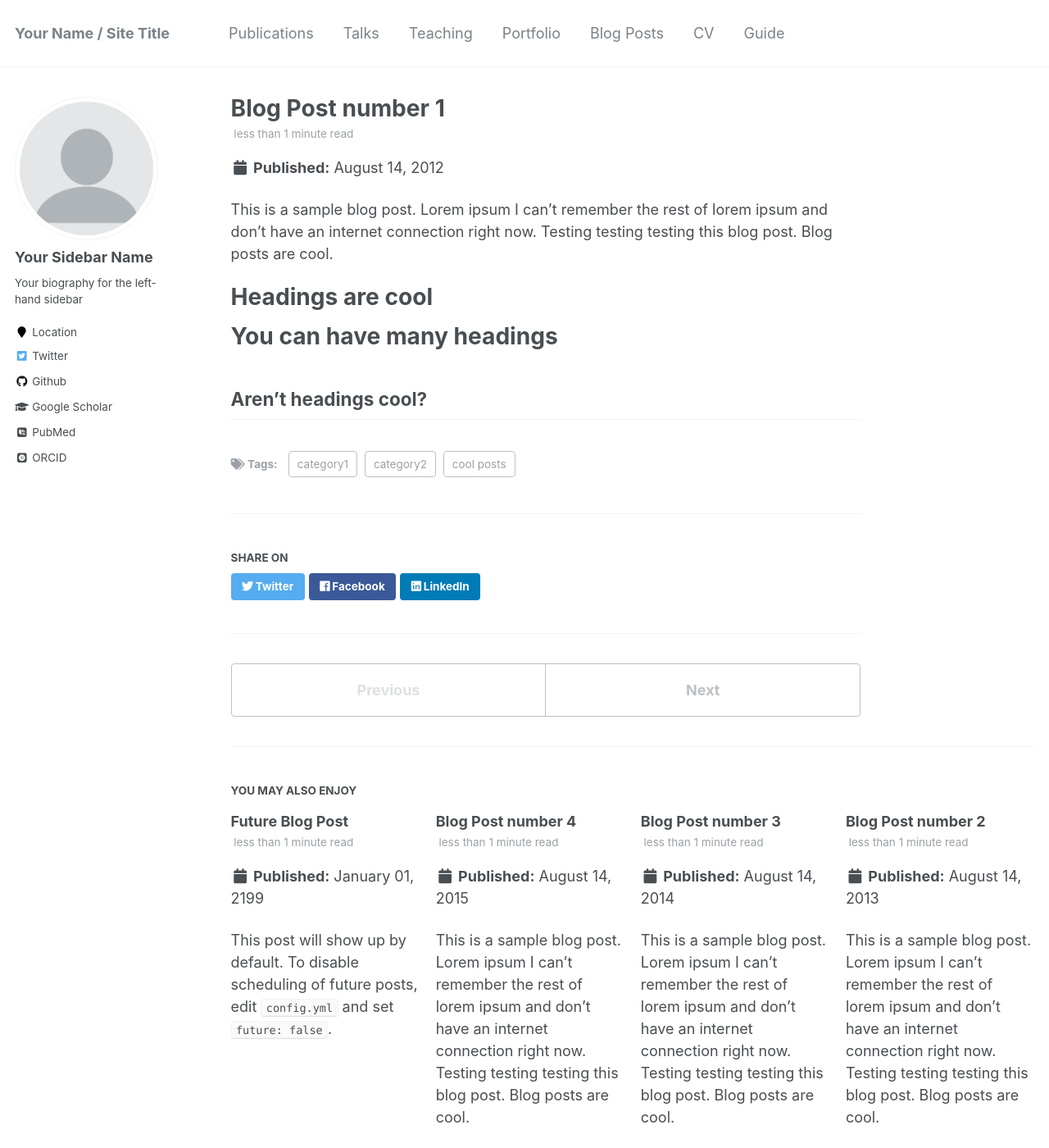
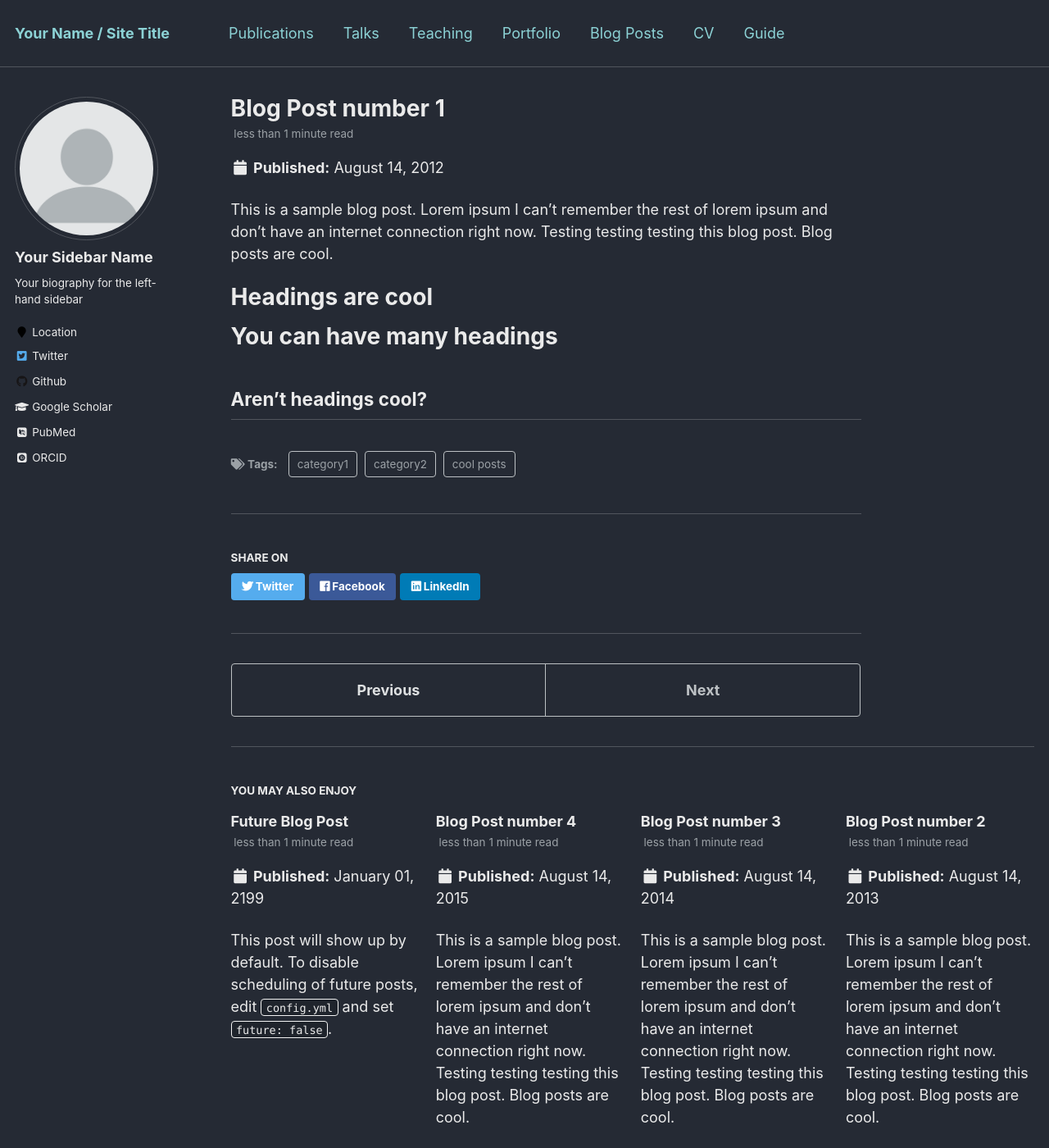
Before and after one commit to ppp-one/ppp-one.github.io, a Jekyll site: the page built from _posts/2012-08-14-blog-post-1.md, in a window 1280 px wide and 1400 px high. Shown: the whole window at 82% size. Built offline with Jekyll 4.4.1, drawn with Linux system fonts in a browser that asks for light colours; some web fonts are replaced.

Commit message:
Update _variables.scss

```diff
--- a/_sass/_variables.scss
+++ b/_sass/_variables.scss
@@ -1,3 +1,158 @@
+// /* ==========================================================================
+//    Variables
+//    ========================================================================== */
+
+// /*
+//    Typography
+//    ========================================================================== */
+
+// $doc-font-size              : 16;
+
+// /* paragraph indention */
+// $paragraph-indent           : false; // true, false (default)
+// $indent-var                 : 1.3em;
+
+// /* system typefaces */
+// $serif                      : Georgia, Times, serif;
+// $sans-serif                 : -apple-system, ".SFNSText-Regular", "San Francisco", "Roboto", "Segoe UI", "Helvetica Neue", "Lucida Grande", Arial, sans-serif;
+// $monospace                  : Monaco, Consolas, "Lucida Console", monospace;
+
+// /* sans serif typefaces */
+// $sans-serif-narrow          : $sans-serif;
+// $helvetica                  : Helvetica, "Helvetica Neue", Arial, sans-serif;
+
+// /* serif typefaces */
+// $georgia                    : Georgia, serif;
+// $times                      : Times, serif;
+// $bodoni                     : "Bodoni MT", serif;
+// $calisto                    : "Calisto MT", serif;
+// $garamond                   : Garamond, serif;
+
+// $global-font-family         : $sans-serif;
+// $header-font-family         : $sans-serif;
+// $caption-font-family        : $serif;
+
+// /* type scale */
+// $type-size-1                : 2.441em;  // ~39.056px
+// $type-size-2                : 1.953em;  // ~31.248px
+// $type-size-3                : 1.563em;  // ~25.008px
+// $type-size-4                : 1.25em;   // ~20px
+// $type-size-5                : 1em;      // ~16px
+// $type-size-6                : 0.75em;   // ~12px
+// $type-size-7                : 0.6875em; // ~11px
+// $type-size-8                : 0.625em;  // ~10px
+
+
+// /*
+//    Colors
+//    ========================================================================== */
+
+// $gray                       : #7a8288;
+// $dark-gray                  : mix(#000, $gray, 40%);
+// $darker-gray                : mix(#000, $gray, 60%);
+// $light-gray                 : mix(#fff, $gray, 50%);
+// $lighter-gray               : mix(#fff, $gray, 90%);
+
+// $body-color                 : #fff;
+// $background-color           : #fff;
+// $code-background-color      : #fafafa;
+// $code-background-color-dark : $light-gray;
+// $text-color                 : $dark-gray;
+// $border-color               : $lighter-gray;
+
+// $primary-color              : #7a8288;
+// $success-color              : #62c462;
+// $warning-color              : #f89406;
+// $danger-color               : #ee5f5b;
+// $info-color                 : #52adc8;
+
+// /* brands */
+// $behance-color              : #1769FF;
+// $dribbble-color             : #ea4c89;
+// $facebook-color             : #3b5998;
+// $flickr-color               : #ff0084;
+// $foursquare-color           : #0072b1;
+// $github-color               : #171516;
+// $google-plus-color          : #dd4b39;
+// $instagram-color            : #517fa4;
+// $lastfm-color               : #d51007;
+// $linkedin-color             : #007bb6;
+// $pinterest-color            : #cb2027;
+// $rss-color                  : #fa9b39;
+// $soundcloud-color           : #ff3300;
+// $stackoverflow-color        : #fe7a15;
+// $tumblr-color               : #32506d;
+// $twitter-color              : #55acee;
+// $vimeo-color                : #1ab7ea;
+// $vine-color                 : #00bf8f;
+// $youtube-color              : #bb0000;
+// $xing-color                 : #006567;
+
+
+// /* links */
+// $link-color                 : $info-color;
+// $link-color-hover           : mix(#000, $link-color, 25%);
+// $link-color-visited         : mix(#fff, $link-color, 25%);
+// $masthead-link-color        : $primary-color;
+// $masthead-link-color-hover  : mix(#000, $primary-color, 25%);
+
+
+// /*
+//    Breakpoints
+//    ========================================================================== */
+
+// @include breakpoint-set("to ems", true);
+// /*
+// $small                      : 400px;
+// $medium                     : 500px;
+// $medium-wide                : 550px;
+// $large                      : 1200px;
+// $x-large                    : 1800px;
+// */
+
+// $small                      : 600px !default;
+// $medium                     : 768px !default;
+// $medium-wide                : 900px !default;
+// $large                      : 925px !default;
+// $x-large                    : 1280px !default;
+
+// /*
+//    Grid
+//    ========================================================================== */
+
+// $right-sidebar-width-narrow : 0px;
+// $right-sidebar-width        : 0px;
+// $right-sidebar-width-wide   : 0px;
+
+// $susy: (
+//   columns: 12,
+//   column-width: 120px,
+//   gutters: 1/4,
+//   math: fluid,
+//   output: float,
+//   gutter-position: after,
+//   container: $large,
+//   global-box-sizing: border-box,
+//   // debug: (
+//   //   image: show,
+//   //   color: blue,
+//   //   output: overlay,
+//   //   toggle: top right,
+//   // ),
+// );
+
+
+// /*
+//    Other
+//    ========================================================================== */
+
+// $border-radius              : 4px;
+// $box-shadow                 : 0 1px 1px rgba(0, 0, 0, 0.125);
+// $navicon-width              : 28px;
+// $navicon-height             : 4px;
+// $global-transition          : all 0.2s ease-in-out;
+
+
 /* ==========================================================================
    Variables
    ========================================================================== */
@@ -53,14 +208,14 @@ $darker-gray                : mix(#000, $gray, 60%);
    $light-gray                 : mix(#fff, $gray, 50%);
    $lighter-gray               : mix(#fff, $gray, 90%);
 
-$body-color                 : #fff;
-$background-color           : #fff;
-$code-background-color      : #fafafa;
-$code-background-color-dark : $light-gray;
-$text-color                 : $dark-gray;
-$border-color               : $lighter-gray;
+   $body-color                 : #252a34;
+   $background-color           : #252a34;
+   $code-background-color      : mix(#000, $background-color, 15%);
+   $code-background-color-dark : mix(#000, $background-color, 20%);
+   $text-color                 : #eaeaea;
+   $border-color               : mix(#fff, $background-color, 20%);
 
-$primary-color              : #7a8288;
+   $primary-color              : #8cd2d5;
    $success-color              : #62c462;
    $warning-color              : #f89406;
    $danger-color               : #ee5f5b;
@@ -90,11 +245,12 @@ $xing-color                 : #006567;
 
 
    /* links */
-$link-color                 : $info-color;
-$link-color-hover           : mix(#000, $link-color, 25%);
-$link-color-visited         : mix(#fff, $link-color, 25%);
-$masthead-link-color        : $primary-color;
-$masthead-link-color-hover  : mix(#000, $primary-color, 25%);
+   $link-color                 : mix(#000, $info-color, 15%) !default;
+   $link-color-hover           : mix(#000, $link-color, 25%) !default;
+   $link-color-visited         : mix(#fff, $link-color, 15%) !default;
+   $masthead-link-color        : $primary-color !default;
+   $masthead-link-color-hover  : mix(#000, $primary-color, 25%) !default;
+   $navicon-link-color-hover   : mix(#fff, $primary-color, 75%) !default;
 
 
    /*
```
Lines whose indentation alone changed are shown as unchanged.
